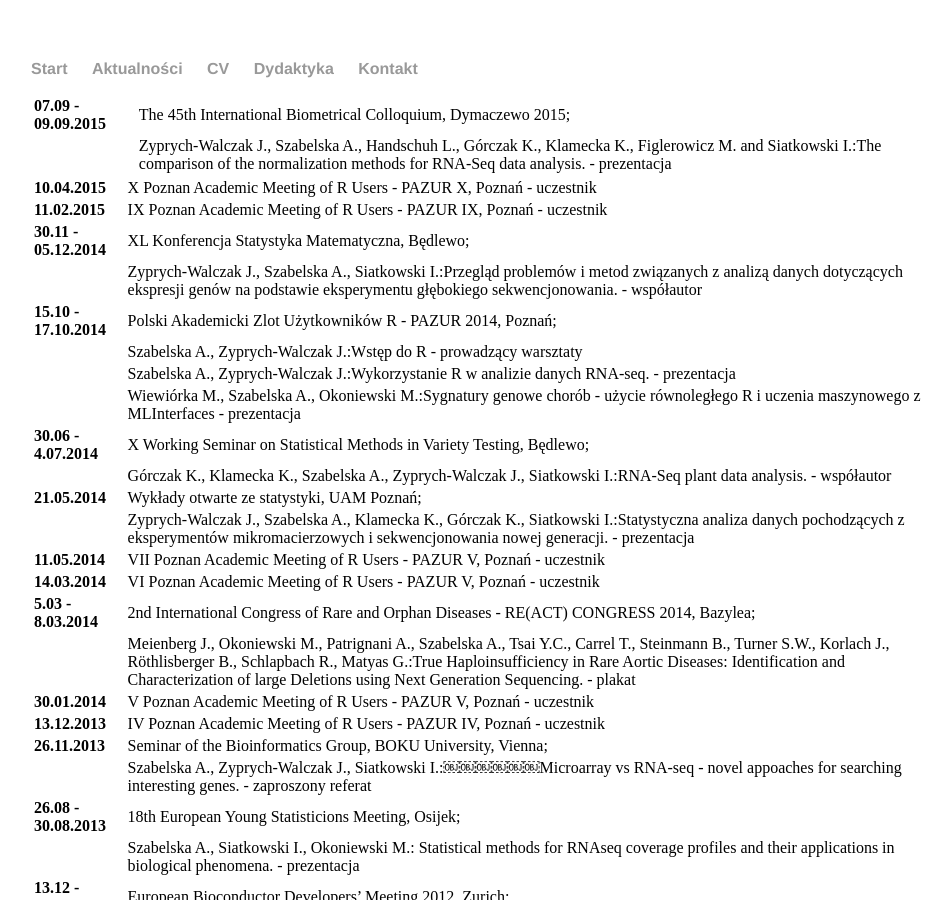
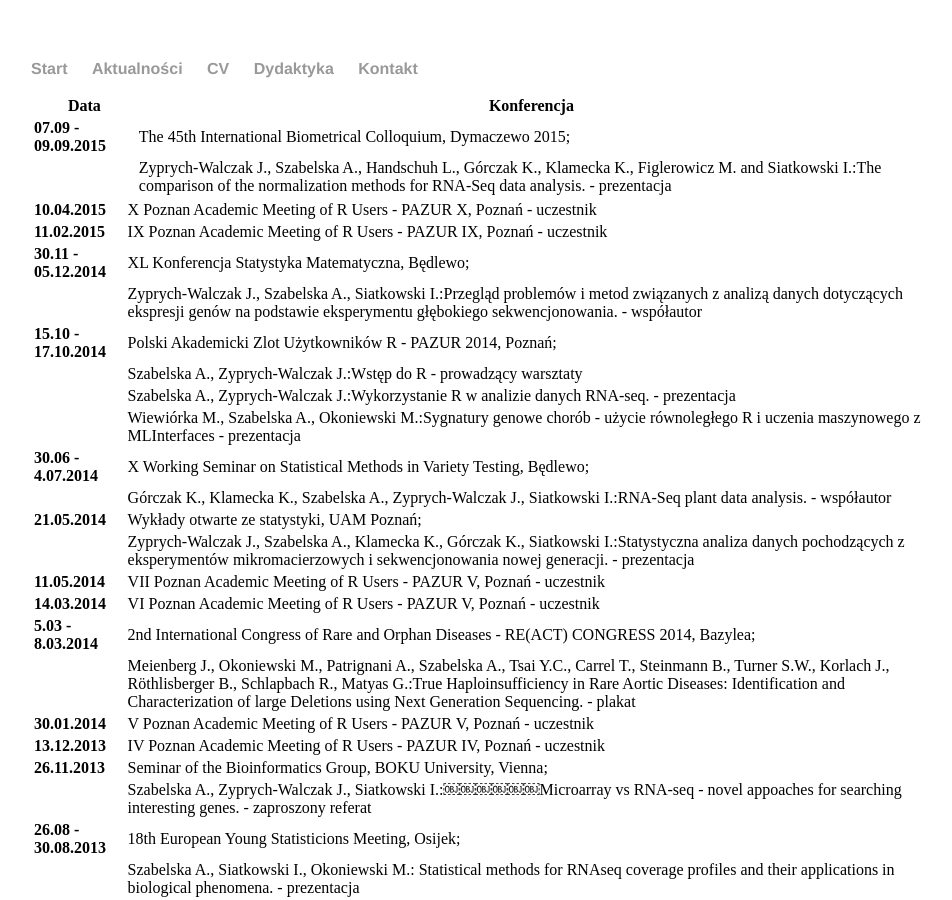
Before and after one commit to alicjaszabelska/alicjaszabelska.github.io, a Jekyll site: the page built from cv/konferencje.md, in a window 1280 px wide and 900 px high. Shown: the whole window, without its empty margins (161-1113 px from the left). Built offline with Jekyll 4.4.1, drawn with Linux system fonts in a browser that asks for light colours.

Commit message:
Update konferencje.md

```diff
--- a/cv/konferencje.md
+++ b/cv/konferencje.md
@@ -2,9 +2,10 @@
 layout: default
 title: Konferencje i warsztaty
 ---
-
-| **07.09 - 09.09.2015** | The 45th International Biometrical Colloquium, Dymaczewo 2015; |
-| | Zyprych-Walczak J., Szabelska A., Handschuh L., Górczak K., Klamecka K., Figlerowicz M. and Siatkowski I.:The comparison of the normalization methods for RNA-Seq data analysis. - prezentacja |
+Data | Konferencja
+--- | ---
+ **07.09 - 09.09.2015** | The 45th International Biometrical Colloquium, Dymaczewo 2015;
+ | Zyprych-Walczak J., Szabelska A., Handschuh L., Górczak K., Klamecka K., Figlerowicz M. and Siatkowski I.:The comparison of the normalization methods for RNA-Seq data analysis. - prezentacja
 
 **10.04.2015** | X Poznan Academic Meeting of R Users - PAZUR X, Poznań - uczestnik
 **11.02.2015** | IX Poznan Academic Meeting of R Users - PAZUR IX, Poznań - uczestnik
```
